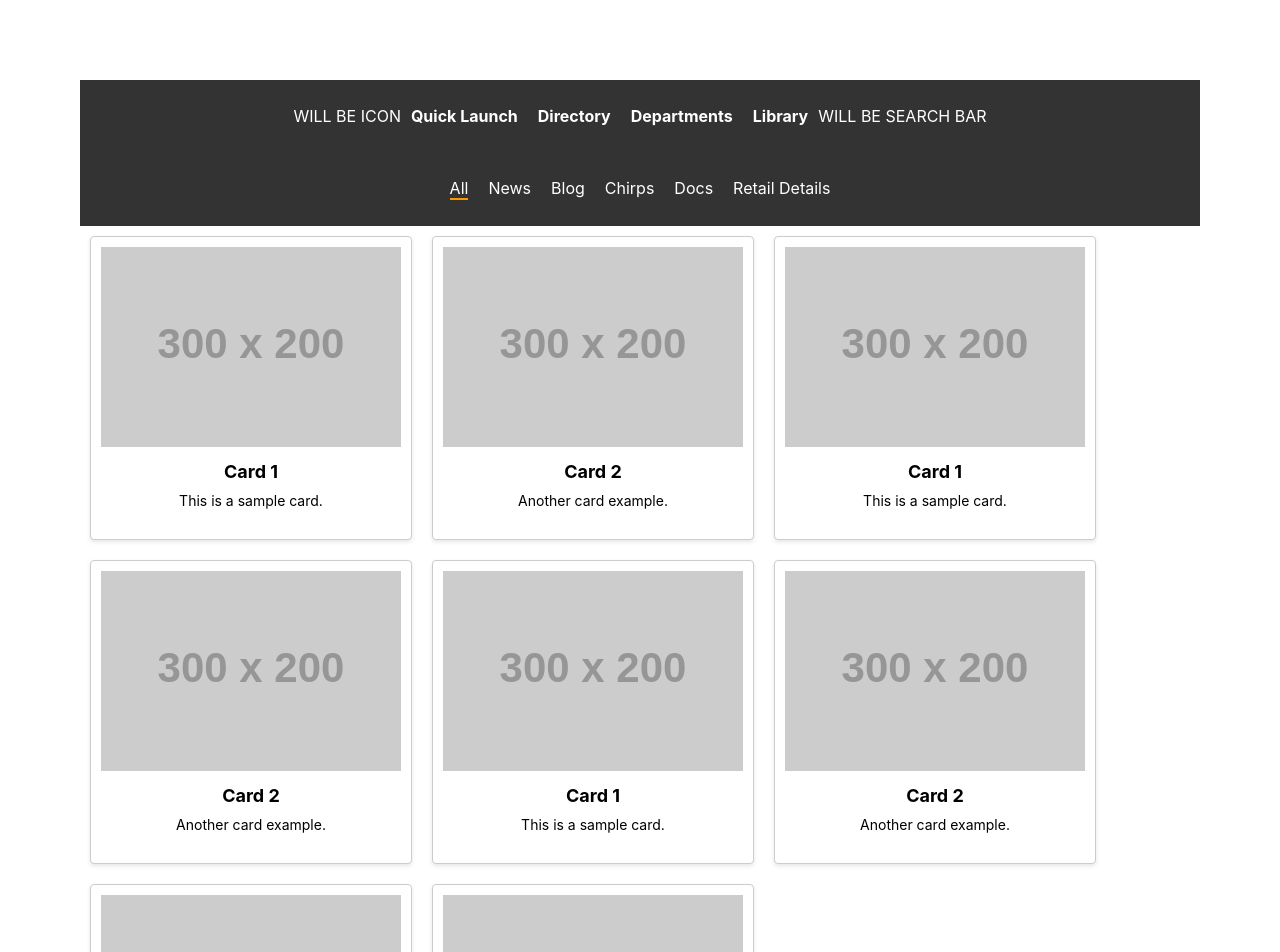
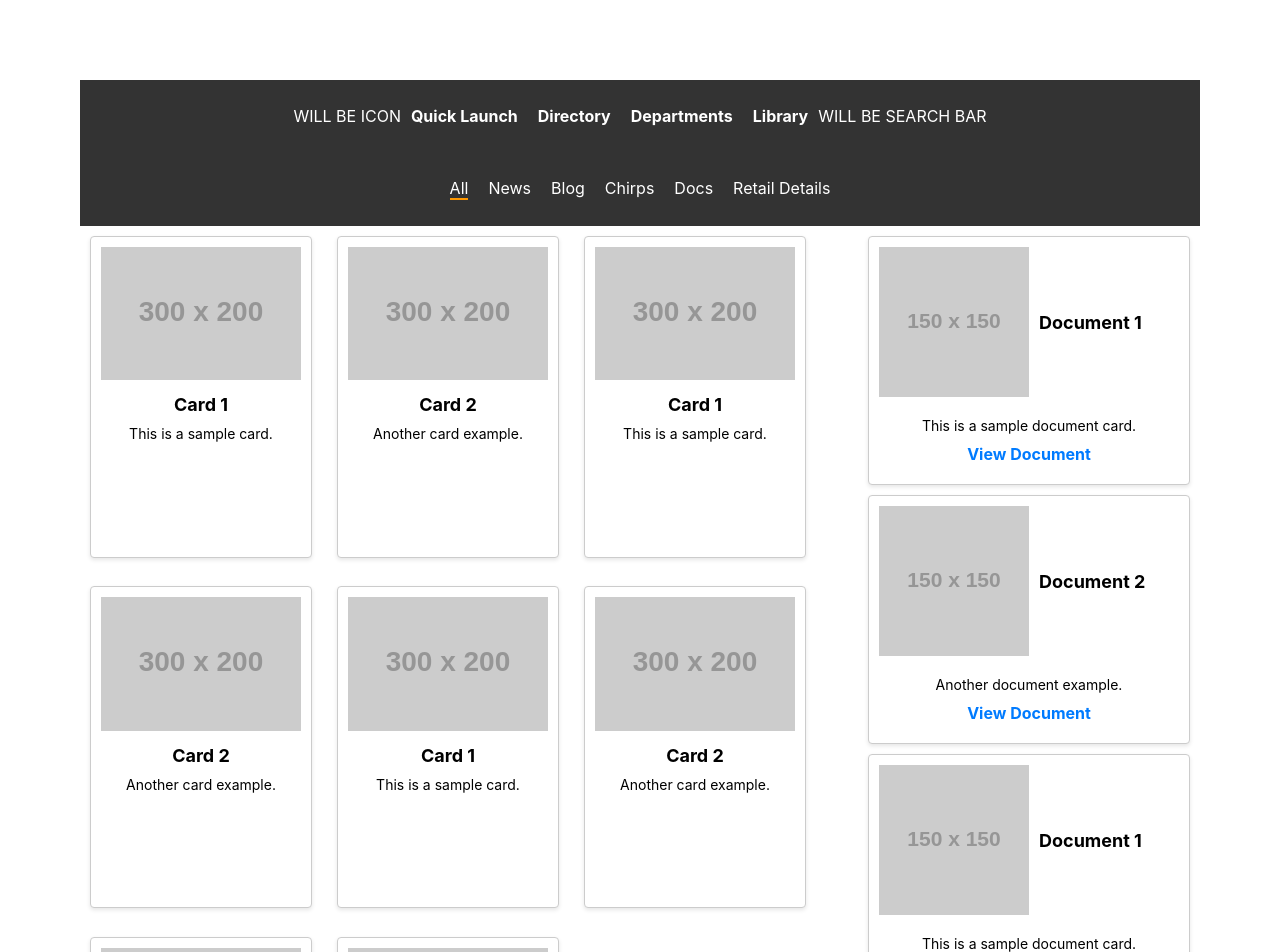
Before and after one commit to JvJev/Shift4_tasks, a React (Create React App) app in the folder 1/first_ui/: page / in a window 1280 px wide. Shown: the top 952 px of the page. Built offline with nearby package versions, Linux system fonts and the light colour scheme.

Commit message:
document_cards_added_and_general_structure_done

```diff
--- a/1/first_ui/src/App.css
+++ b/1/first_ui/src/App.css
@@ -19,10 +19,19 @@
 .main-window{
   display: flex;
   flex-direction: column;
-}  */
+}   */
 
 .cards-section {
+  /* margin:5rem; */
+  gap: 5px;
   display: flex;
   flex-wrap: wrap;
   flex-direction: row;
 }
+
+.intermiadiate-section {
+  display: flex;
+  flex-direction: column;
+  flex-direction: row;
+
+}
--- a/1/first_ui/src/App.js
+++ b/1/first_ui/src/App.js
@@ -2,6 +2,8 @@ import './App.css';
 import NavBar from "./components/navBar.js";
 import NavBarTabs from './components/navBarTabs.js';
 import Card from './components/card.js';
+import DocumentCard from './components/documentCard.js';
+
 
 
 function App() {
@@ -12,7 +14,7 @@ function App() {
 
       <div className="main-window">
         <NavBarTabs></ NavBarTabs>
-
+        <div className='intermiadiate-section'>
           <div className="cards-section">
 
 <Card
@@ -56,6 +58,34 @@ function App() {
   imageUrl="https://via.placeholder.com/300x200"
 />
           </div>
+          <div className='document-section'>
+          <DocumentCard
+        title="Document 1"
+        description="This is a sample document card."
+        imageUrl="https://via.placeholder.com/150"
+        documentUrl="https://example.com/document1.pdf"
+      />
+      <DocumentCard
+        title="Document 2"
+        description="Another document example."
+        imageUrl="https://via.placeholder.com/150"
+        documentUrl="https://example.com/document2.pdf"
+      />
+      <DocumentCard
+        title="Document 1"
+        description="This is a sample document card."
+        imageUrl="https://via.placeholder.com/150"
+        documentUrl="https://example.com/document1.pdf"
+      />
+      <DocumentCard
+        title="Document 2"
+        description="Another document example."
+        imageUrl="https://via.placeholder.com/150"
+        documentUrl="https://example.com/document2.pdf"
+      />
+          </div>
+        </div>
+
       </div>
 
 
--- a/1/first_ui/src/components/card.css
+++ b/1/first_ui/src/components/card.css
@@ -3,7 +3,8 @@
     border-radius: 4px;
     margin: 10px;
     padding: 10px;
-    width: 300px;
+    width: 200px;
+    height: 300px;
     box-shadow: 0 2px 4px rgba(0, 0, 0, 0.1);
     background-color: #fff;
   }
--- /dev/null
+++ b/1/first_ui/src/components/documentCard.css
@@ -0,0 +1,46 @@
+/* DocumentCard.css */
+
+.document-card {
+    border: 1px solid #ccc;
+    border-radius: 4px;
+    margin: 10px;
+    padding: 10px;
+    width: 300px;
+    height: auto;
+    box-shadow: 0 2px 4px rgba(0, 0, 0, 0.1);
+    background-color: #fff;
+  }
+
+  .document-card img {
+    max-width: 100%;
+    height: auto;
+  }
+
+  .document-card-header {
+    display: flex;
+    align-items: center;
+  }
+
+  .document-card-header h3 {
+    margin-left: 10px;
+    font-size: 18px;
+  }
+
+  .document-card-content {
+    padding: 10px;
+  }
+
+  .document-card p {
+    margin: 10px 0;
+    font-size: 14px;
+  }
+
+  .document-card a {
+    text-decoration: none;
+    color: #007bff; /* Link color */
+    font-weight: bold;
+  }
+
+  .document-card a:hover {
+    text-decoration: underline; /* Underline on hover */
+  }
--- /dev/null
+++ b/1/first_ui/src/components/documentCard.js
@@ -0,0 +1,21 @@
+import React from 'react';
+import './documentCard.css'; // Create a CSS file for styling
+
+function DocumentCard(props) {
+  return (
+    <div className="document-card">
+      <div className="document-card-header">
+        <img src={props.imageUrl} alt={props.title} />
+        <h3>{props.title}</h3>
+      </div>
+      <div className="document-card-content">
+        <p>{props.description}</p>
+        <a href={props.documentUrl} target="_blank" rel="noopener noreferrer">
+          View Document
+        </a>
+      </div>
+    </div>
+  );
+}
+
+export default DocumentCard;
```
Lines whose indentation alone changed are shown as unchanged.
